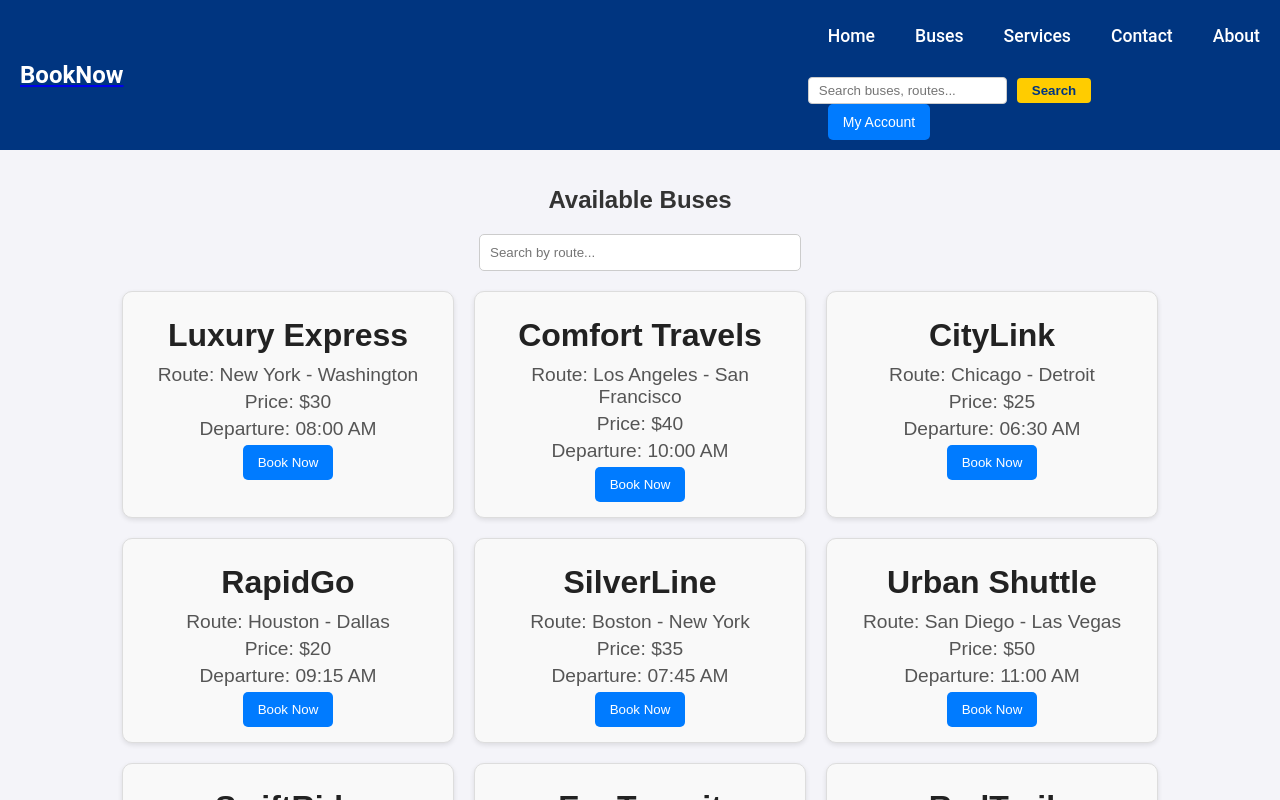
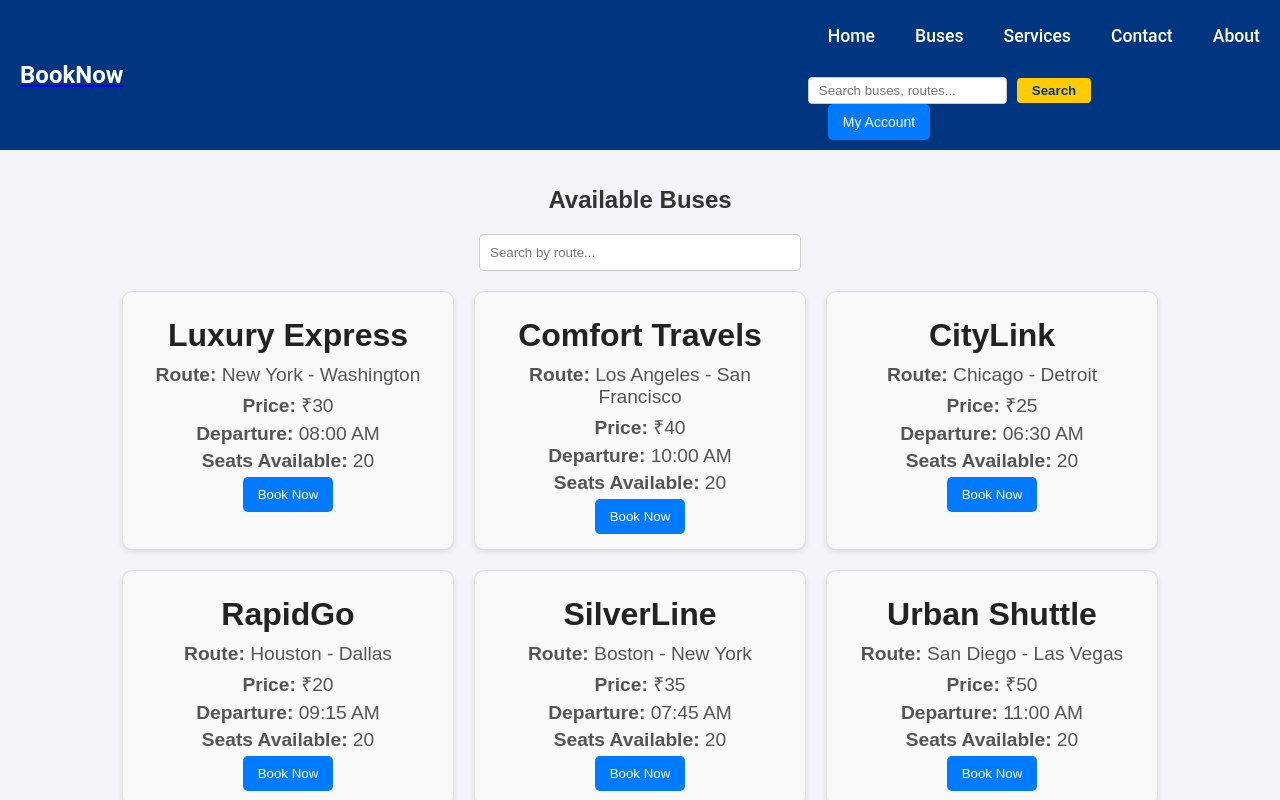
Before and after one commit to Saipradyumnagoud/Bus-booking-portal, a React (Create React App) app in the folder frontend/: page /buses in a window 1280 px wide. Shown: the top 800 px of the page. Built offline with nearby package versions, Linux system fonts and the light colour scheme.

Commit message:
Added Payment page

```diff
--- a/frontend/src/App.js
+++ b/frontend/src/App.js
@@ -16,6 +16,7 @@ import BookNow from "./Components/Booknow/Booknow.jsx";
 import MyAccount from "./Components/MyAccount/MyAccount.jsx";
 import ChangePassword from "./Components/ChangePassword/ChangePassword.jsx";
 import PersonalInformation from "./Components/PersonalInformation/PersonalInformation.jsx";
+import Payment from "./Components/Payment/Payment.jsx";
 const App = () => {
   return (
     <Router>
@@ -36,6 +37,7 @@ const App = () => {
           <Route path="/myaccount" element={<MyAccount />} />
           <Route path="/changepassword" element={<ChangePassword />} />
           <Route path="/personalinformation" element={<PersonalInformation />} />
+          <Route path="/payment" element={<Payment />} />
           <Route path="*" element={<h1>404 - Page Not Found</h1>} />
         </Routes>
       </main>
--- a/frontend/src/Components/Booknow/Booknow.jsx
+++ b/frontend/src/Components/Booknow/Booknow.jsx
@@ -81,9 +81,9 @@ const BookNow = () => {
         <p>
           <strong>Price per Passenger:</strong> ₹{parseFloat(bus.price).toFixed(2)}
         </p>
-        <p>
+        {/* <p>
           <strong>Seats Available:</strong> {bus.seatsAvailable}
-        </p>
+        </p> */}
       </div>
       <form className="booking-form" onSubmit={handleSubmit}>
         <h2>Enter Your Details</h2>
--- a/frontend/src/Components/Busses/Buses.jsx
+++ b/frontend/src/Components/Busses/Buses.jsx
@@ -4,10 +4,11 @@ import Papa from "papaparse";
 import "./Buses.css";
 
 const Buses = () => {
-  const [buses, setBuses] = useState([]);
-  const [searchTerm, setSearchTerm] = useState("");
+  const [buses, setBuses] = useState([]); // Store bus data
+  const [searchTerm, setSearchTerm] = useState(""); // Search term input
   const navigate = useNavigate();
 
+  // Fetch the bus data from the CSV file
   useEffect(() => {
     fetch("/Bus_Schedule.csv")
       .then((response) => response.text())
@@ -16,12 +17,22 @@ const Buses = () => {
           header: true,
           skipEmptyLines: true,
           complete: (result) => {
-            setBuses(result.data);
+            // Ensure valid data structure
+            const parsedBuses = result.data.map((bus) => ({
+              id: bus.id || "", // Fallback to empty string
+              name: bus.name || "Unknown Bus",
+              route: bus.route || "Unknown Route",
+              price: bus.price || "0",
+              timing: bus.timing || "Unknown Time",
+            }));
+            setBuses(parsedBuses);
           },
         });
-      });
+      })
+      .catch((err) => console.error("Error fetching bus data:", err));
   }, []);
 
+  // Handle booking a bus
   const handleBookNow = (selectedBus) => {
     const isLoggedIn = localStorage.getItem("isLoggedIn") === "true";
     if (!isLoggedIn) {
@@ -32,13 +43,16 @@ const Buses = () => {
     navigate("/booknow", { state: { bus: selectedBus } });
   };
 
+  // Filter buses based on the search term
   const filteredBuses = buses.filter((bus) =>
-    bus.route.toLowerCase().includes(searchTerm.toLowerCase())
+    (bus.route || "").toLowerCase().includes(searchTerm.toLowerCase())
   );
 
   return (
     <div className="buses-page">
       <h1 className="buses-title">Available Buses</h1>
+
+      {/* Search bar */}
       <div className="search-container">
         <input
           type="text"
@@ -48,14 +62,25 @@ const Buses = () => {
           className="search-input"
         />
       </div>
+
+      {/* Bus list */}
       <div className="buses-list">
         {filteredBuses.length > 0 ? (
           filteredBuses.map((bus) => (
             <div key={bus.id} className="bus-card">
               <h2>{bus.name}</h2>
-              <p>Route: {bus.route}</p>
-              <p>Price: {bus.price}</p>
-              <p>Departure: {bus.timing}</p>
+              <p>
+                <strong>Route:</strong> {bus.route}
+              </p>
+              <p>
+                <strong>Price:</strong> ₹{bus.price}
+              </p>
+              <p>
+                <strong>Departure:</strong> {bus.timing}
+              </p>
+              <p>
+                <strong>Seats Available:</strong> 20
+              </p>
               <button
                 className="book-button"
                 onClick={() => handleBookNow(bus)}
--- /dev/null
+++ b/frontend/src/Components/Payment/Payment.css
@@ -0,0 +1,41 @@
+.payment-container {
+    max-width: 600px;
+    margin: 0 auto;
+    padding: 20px;
+    border: 1px solid #ddd;
+    border-radius: 10px;
+    background-color: #f9f9f9;
+    box-shadow: 0 4px 8px rgba(0, 0, 0, 0.1);
+  }
+
+  h1 {
+    text-align: center;
+    margin-bottom: 20px;
+  }
+
+  .payment-details,
+  h2 {
+    margin-bottom: 15px;
+  }
+
+  p {
+    margin: 5px 0;
+  }
+
+  .pay-btn {
+    display: block;
+    width: 100%;
+    padding: 10px;
+    margin-top: 20px;
+    background-color: #4caf50;
+    color: #fff;
+    font-size: 18px;
+    font-weight: bold;
+    border: none;
+    border-radius: 5px;
+    cursor: pointer;
+  }
+
+  .pay-btn:hover {
+    background-color: #45a049;
+  }
--- /dev/null
+++ b/frontend/src/Components/Payment/Payment.jsx
@@ -0,0 +1,60 @@
+import React from "react";
+import { useLocation, useNavigate } from "react-router-dom";
+import "./Payment.css";
+
+const Payment = () => {
+  const location = useLocation();
+  const navigate = useNavigate();
+  const bookingDetails = location.state?.bookingDetails;
+
+  // If no booking details are provided
+  if (!bookingDetails) {
+    return <p>No booking details found. Please go back and make a booking.</p>;
+  }
+
+  const { bus, customer, passengers, totalPrice } = bookingDetails;
+
+  const handlePayment = () => {
+    alert("Payment successful! Your booking is confirmed.");
+    navigate("/"); // Redirect to the home page or a confirmation page
+  };
+
+  return (
+    <div className="payment-container">
+      <h1>Payment</h1>
+      <div className="payment-details">
+        <h2>Booking Summary</h2>
+        <p>
+          <strong>Route:</strong> {bus.route}
+        </p>
+        <p>
+          <strong>Departure Time:</strong> {bus.timing}
+        </p>
+        <p>
+          <strong>Price per Passenger:</strong> ₹{parseFloat(bus.price).toFixed(2)}
+        </p>
+        <p>
+          <strong>Number of Passengers:</strong> {passengers.length}
+        </p>
+        <p>
+          <strong>Total Price:</strong> ₹{totalPrice.toFixed(2)}
+        </p>
+      </div>
+      <h2>Customer Details</h2>
+      <p>
+        <strong>Name:</strong> {customer.name}
+      </p>
+      <p>
+        <strong>Email:</strong> {customer.email}
+      </p>
+      <p>
+        <strong>Phone:</strong> {customer.phone}
+      </p>
+      <button className="pay-btn" onClick={handlePayment}>
+        Pay ₹{totalPrice.toFixed(2)}
+      </button>
+    </div>
+  );
+};
+
+export default Payment;
```
Also changed, not shown: frontend/public/Bus_Schedule.csv.
